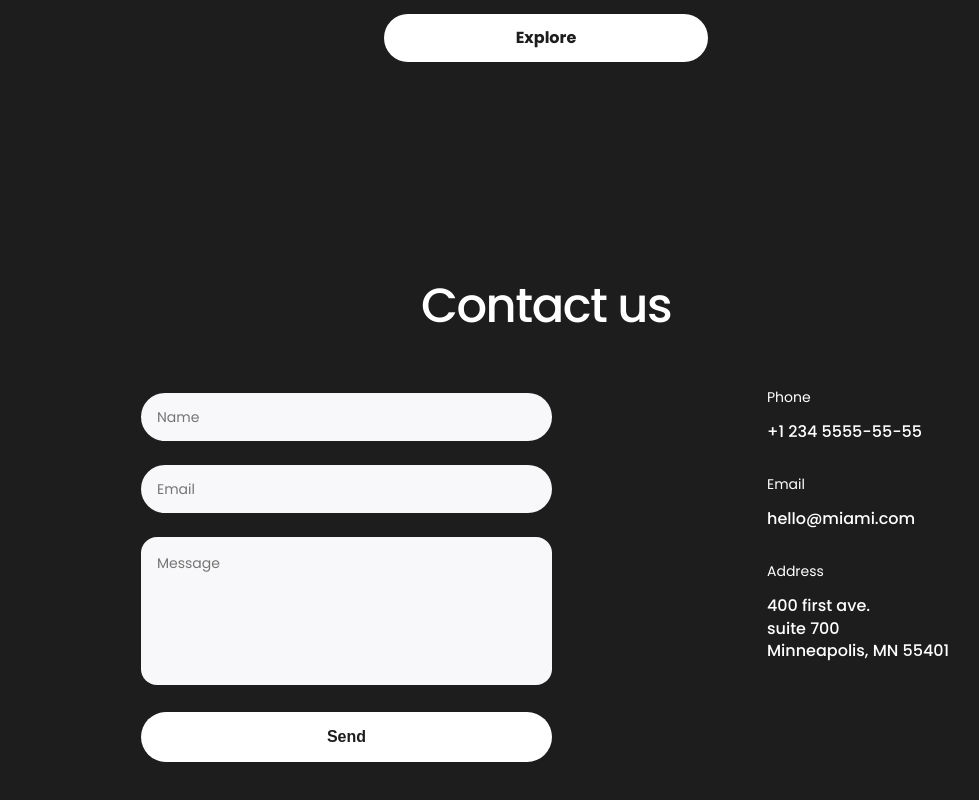
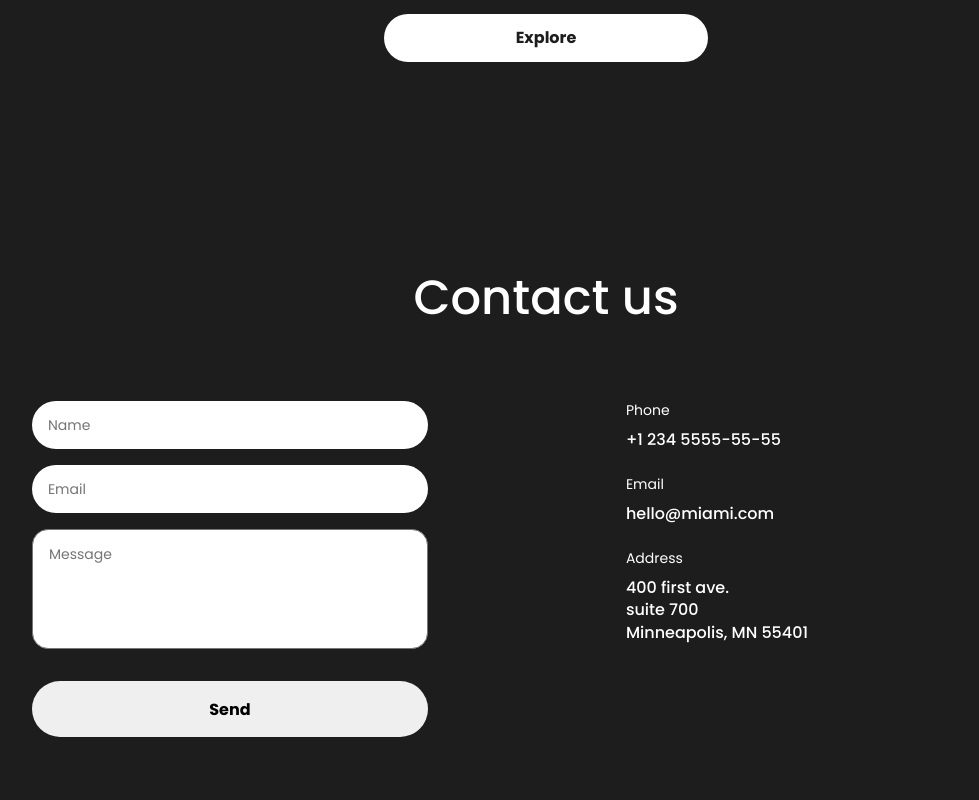
Before and after one commit to freelinex/scss_bicycle-landing, a website built with Parcel: page src/index.html in a window 1280 px wide. Shown: the part 3649-4449 px from the top of the page, without its empty margins (94-1073 px from the left). Built offline with nearby package versions, Linux system fonts and the light colour scheme; files whose address does not match are found by name.

Commit message:
contact us section reworked

```diff
--- a/src/index.html
+++ b/src/index.html
@@ -1,31 +1,13 @@
 <!doctype html>
-<html
-  lang="en"
-  class="page"
->
+<html lang="en" class="page">
   <head>
     <meta charset="UTF-8" />
-    <meta
-      name="viewport"
-      content="width=device-width, initial-scale=1.0"
-    />
+    <meta name="viewport" content="width=device-width, initial-scale=1.0" />
     <title>MyBiKE</title>
-    <link
-      rel="icon"
-      href="icons/favicon.svg"
-    />
-    <link
-      rel="stylesheet"
-      href="styles/main.scss"
-    />
-    <script
-      src="scripts/main.js"
-      defer
-    ></script>
-    <link
-      rel="preconnect"
-      href="https://fonts.googleapis.com"
-    />
+    <link rel="icon" href="icons/favicon.svg" />
+    <link rel="stylesheet" href="styles/main.scss" />
+    <script src="scripts/main.js" defer></script>
+    <link rel="preconnect" href="https://fonts.googleapis.com" />
     <link
       rel="preconnect"
       href="https://fonts.gstatic.com"
@@ -41,19 +23,12 @@
     <header class="header">
       <div class="header__top">
         <a href="#">
-          <img
-            src="images/logo.svg"
-            alt="MyBiKE Logo"
-            class="header__logo"
-          />
+          <img src="images/logo.svg" alt="MyBiKE Logo" class="header__logo" />
         </a>
 
         <div class="header__icons">
           <div class="header__icons-phone-number-box">
-            <a
-              href="tel:+123455555555"
-              class="header__icons-phone-number"
-            >
+            <a href="tel:+123455555555" class="header__icons-phone-number">
               +1 234 555-55-55
             </a>
             <a
@@ -61,10 +36,7 @@
               class="header__icon header__icon--phone"
             ></a>
           </div>
-          <a
-            href="#menu"
-            class="header__icon header__icon--menu"
-          ></a>
+          <a href="#menu" class="header__icon header__icon--menu"></a>
         </div>
       </div>
       <div class="header__bottom">
@@ -72,10 +44,7 @@
       </div>
     </header>
 
-    <aside
-      class="menu page__menu"
-      id="menu"
-    >
+    <aside class="menu page__menu" id="menu">
       <div class="menu__top">
         <a href="#">
           <img
@@ -86,66 +55,32 @@
         </a>
 
         <div class="menu__icons">
-          <a
-            href="#"
-            class="menu__icon menu__icon--close"
-          ></a>
+          <a href="#" class="menu__icon menu__icon--close"></a>
         </div>
       </div>
       <nav class="menu__nav">
         <ul class="menu__list">
           <li class="menu__item">
-            <a
-              href="#"
-              class="menu__link"
-            >
-              Home
-            </a>
+            <a href="#" class="menu__link"> Home </a>
           </li>
           <li class="menu__item">
-            <a
-              href="#"
-              class="menu__link"
-            >
-              About Us
-            </a>
+            <a href="#" class="menu__link"> About Us </a>
           </li>
           <li class="menu__item">
-            <a
-              href="#compare"
-              class="menu__link"
-            >
-              Compare Bikes
-            </a>
+            <a href="#compare" class="menu__link"> Compare Bikes </a>
           </li>
           <li class="menu__item">
-            <a
-              href="#details"
-              class="menu__link"
-            >
-              Details
-            </a>
+            <a href="#details" class="menu__link"> Details </a>
           </li>
           <li class="menu__item">
-            <a
-              href="#contacts"
-              class="menu__link"
-            >
-              Contacts
-            </a>
+            <a href="#contacts" class="menu__link"> Contacts </a>
           </li>
         </ul>
       </nav>
-      <a
-        href="tel:+123455555555"
-        class="menu__phone-number"
-      >
+      <a href="tel:+123455555555" class="menu__phone-number">
         +1 (234) 555-55-55
       </a>
-      <a
-        href="tel:+123455555555"
-        class="menu__book-test-ride"
-      >
+      <a href="tel:+123455555555" class="menu__book-test-ride">
         Book a test ride
       </a>
     </aside>
@@ -159,12 +94,7 @@
         </p>
       </section>
       <section class="compare-bikes">
-        <h2
-          class="compare-bikes__title"
-          id="compare"
-        >
-          Compare Bikes
-        </h2>
+        <h2 class="compare-bikes__title" id="compare">Compare Bikes</h2>
         <div class="compare-bikes__container">
           <!-- Sporty 4 Card -->
           <div class="compare-bikes__card">
@@ -205,12 +135,7 @@
         </div>
       </section>
       <section class="details">
-        <h2
-          class="details__title"
-          id="details"
-        >
-          The Details
-        </h2>
+        <h2 class="details__title" id="details">The Details</h2>
         <!-- Box-1 -->
         <div class="details__box">
           <div
@@ -257,87 +182,72 @@
           </div>
         </div>
       </section>
-      <a
-        href="#"
-        class="button"
-      >
-        Explore
-      </a>
+      <a href="#" class="button"> Explore </a>
+
       <section class="contacts">
-        <h2
-          class="contacts__title"
-          id="contacts"
-        >
-          Contact us
-        </h2>
-        <div class="contacts__container">
+        <h2 class="contacts__title">Contact us</h2>
+        <div class="contacts__info-box">
           <form
-            class="contacts__form"
+            class="contacts__info-box__form"
             onsubmit="this.reset(); return false;"
           >
-            <div class="contacts__form-box">
             <input
               type="text"
               name="username"
               placeholder="Name"
-                class="contacts__form-field"
               required
+              class="contacts__info-box__form__input"
             />
-            </div>
-            <div class="contacts__form-box">
             <input
+              type="email"
+              name="email"
+              placeholder="Email"
               required
-                type="email"
-                name="Email"
-                placeholder="Email"
-                class="contacts__form-field"
+              class="contacts__info-box__form__input"
             />
-            </div>
-            <div class="contacts__form-box">
             <textarea
               name="Message"
               placeholder="Message"
-                rows="5"
-                cols="25"
-                class="contacts__form-field contacts__form-field--textarea"
+              class="contacts__info-box__form__textarea"
               required
             ></textarea>
-              <button
-                type="submit"
-                class="contacts__form-button"
-              >
+            <button type="submit" class="contacts__info-box__form__button">
               Send
             </button>
-            </div>
           </form>
-          <div class="contacts__box">
-            <h4 class="contacts__box-title">Phone</h4>
+
+          <div class="contacts__info-box__info">
+            <div class="contacts__info-box__info__text-box">
+              <h3 class="contacts__info-box__info__text-box__title">Phone</h3>
               <a
                 href="tel:+12345555555"
-              class="contacts__box-text"
+                class="contacts__info-box__info__text-box__text"
               >
                 +1 234 5555-55-55
               </a>
-            <h4 class="contacts__box-title">Email</h4>
+            </div>
+
+            <div class="contacts__info-box__info__text-box">
+              <h3 class="contacts__info-box__info__text-box__title">Email</h3>
               <a
                 href="mailto:hello@miami.com"
-              class="contacts__box-text"
-              target="_blank"
+                class="contacts__info-box__info__text-box__text"
               >
                 hello@miami.com
               </a>
-            <h4 class="contacts__box-title">Address</h4>
+            </div>
+
+            <div class="contacts__info-box__info__text-box">
+              <h3 class="contacts__info-box__info__text-box__title">Address</h3>
               <a
                 href="https://www.google.com/maps/place/400+First+Ave,+Suite+700,+Minneapolis,+MN+55401/@44.972832,-93.268168,17z/data=!3m1!4b1!4m5!3m4!1s0x52b32f8c7c8c8c8c:0x8c8c8c8c8c8c8c8c!8m2!3d44.972832!4d-93.265979"
-              class="contacts__box-text"
-              target="_blank"
+                class="contacts__info-box__info__text-box__text"
               >
-              400 first ave.
-              <br />
-              suite 700
-              <br />
+                400 first ave.<br />
+                suite 700<br />
                 Minneapolis, MN 55401
               </a>
+            </div>
           </div>
         </div>
       </section>
--- a/src/styles/contacts.scss
+++ b/src/styles/contacts.scss
@@ -1,150 +1,148 @@
-@use 'variables' as var;
+@use "variables" as var;
 
 .contacts {
   display: flex;
   flex-direction: column;
-  margin-top: 60px;
+  align-items: center;
+  gap: 48px;
+  width: 100%;
+
+  margin: 80px 0 120px;
+
+  @media (min-width: 576px) {
+    margin: 120px 52px 100px;
+  }
+
+  @media (min-width: 1260px) {
+    margin: 180px 52px 164px;
+  }
+
+  &__title {
+    font-size: 32px;
+    line-height: 32px;
+    font-weight: 500;
+    letter-spacing: -1.5%;
+
+    @media (min-width: 576px) {
+      font-size: 48px;
+    }
+  }
+
+  &__info-box {
+    display: flex;
+    flex-direction: column;
+    gap: 48px;
     width: 100%;
 
     @media (min-width: 576px) {
-    margin-top: 120px;
+      flex-direction: row;
+      gap: 24px;
+      justify-content: center;
+      margin-right: 64px;
     }
 
     @media (min-width: 1260px) {
-    margin-top: 180px;
-  }
-
-  &__container {
-    @media (min-width: 576px) {
-      display: flex;
-      margin-bottom: 102px;
-      gap: 24px;
-      flex-direction: row;
-      margin-left: 54px;
-    }
-
-    @media (min-width: 1260px) {
-      margin-bottom: 164px;
-      gap: 215px;
-      margin-left: 215px;
-    }
-  }
-
-  &__title {
-    font-size: var.$textSizeBig;
-    font-weight: var.$textWeightMedium;
-    line-height: var.$textLineHeight;
-    letter-spacing: var.$textLetterSpacing;
-    text-align: center;
-
-    @media (min-width: 576px) {
-      font-size: var.$textSizeVeryBig;
-    }
+      gap: 198px;
+      margin-right: 252px;
     }
 
     &__form {
       display: flex;
       flex-direction: column;
-    align-items: center;
-    margin-bottom: 20px;
+      gap: 16px;
 
-    &-box {
-      min-width: 288px;
+      &__input {
+        padding: 0 16px;
+
+        font: inherit;
+        height: 48px;
+        border-radius: 40px;
+        border: none;
+
+        font-weight: 400;
+        font-size: 14px;
+        line-height: 20px;
 
         @media (min-width: 576px) {
-        max-width: 288px;
+          width: 288px;
         }
 
         @media (min-width: 1260px) {
-        min-width: 411px;
+          width: 364px;
         }
       }
 
-    &-field {
-      font-family: inherit;
+      &__textarea {
+        font: inherit;
         box-sizing: border-box;
-      font-weight: var.$textWeightThin;
-      color: var.$secondaryTextColor;
+
+        padding: 14px 16px;
+
+        font-weight: 400;
         font-size: 14px;
-      line-height: 48px;
-      margin-top: 16px;
-      padding-left: 16px;
-      border-radius: 40px;
-      outline: 0;
-      border: 0;
-      width: 100%;
-      height: 48px;
-      background-color: var.$formColor;
+        line-height: 20px;
+        border-radius: 16px;
 
-      @media (min-width: 576px) {
-        margin-top: 24px;
+        height: 120px;
+
+        resize: none;
       }
 
-      &--textarea {
-        height: 148px;
-        border-radius: 16px;
-        resize: none;
-      }
-    }
+      &__button {
+        font: inherit;
+        height: 56px;
 
-    &-button {
-      margin-top: 20px;
-      min-height: 48px;
-      width: 100%;
-      text-decoration: none;
-      color: var.$secondaryTextColor;
-      background-color: var.$mainTextColor;
+        border: none;
         border-radius: 40px;
-      line-height: 48px;
-      text-align: center;
-      font-size: var.$textSizeSmall;
-      font-weight: var.$textWeightBold;
-      border: none;
+
+        font-weight: 700;
+        font-size: 16px;
+        line-height: 27px;
+
+        margin-top: 16px;
+
+        cursor: pointer;
         transition: var.$transitionDuration;
-      cursor: pointer;
-
-      @media (min-width: 576px) {
-        max-width: 100%;
-      }
 
         &:hover {
           box-shadow: 1px 4px 16px #e8e8f066;
         }
-
-      &:active {
-        box-shadow: 1px 4px 16px #e8e8f0a3;
-      }
       }
     }
 
-  &__box {
+    &__info {
       display: flex;
       flex-direction: column;
-    justify-content: space-between;
-    margin-top: 48px;
-    margin-bottom: 120px;
+      gap: 24px;
 
-    @media (min-width: 576px) {
-      margin-top: 0;
+      &__text-box {
+        display: flex;
+        flex-direction: column;
+        gap: 8px;
+
+        &__title {
+          margin: 0;
+
+          font-weight: 400;
+          font-size: 14px;
+          line-height: 140%;
         }
 
-    &-title {
-      font-size: var.$textSizeSmall - 2px;
-      font-weight: var.$textWeightThin;
-      line-height: var.$textLineHeight + 40%;
-      margin-bottom: 0;
-    }
+        &__text {
+          margin: 0;
+          color: inherit;
+          text-decoration: none;
 
-    &-text {
-      text-decoration: none;
-      color: var.$mainTextColor;
-      font-size: var.$textSizeSmall;
-      font-weight: var.$textWeightMedium;
-      line-height: var.$textLineHeight + 40%;
-    }
+          font-weight: 500;
+          font-size: 16px;
+          line-height: 140%;
+          transition: var.$transitionDuration;
 
-    &-text:hover {
+          &:hover {
             color: var.$formTextColor;
           }
         }
       }
+    }
+  }
+}
--- a/src/styles/details.scss
+++ b/src/styles/details.scss
@@ -1,4 +1,4 @@
-@use 'variables' as var;
+@use "variables" as var;
 
 .details {
   display: flex;
```
Lines whose indentation alone changed are shown as unchanged.
